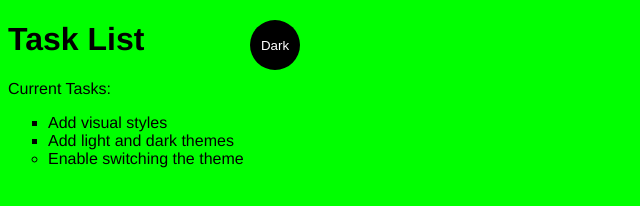
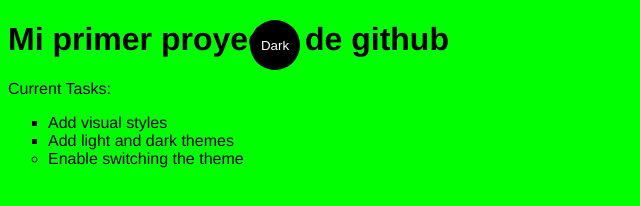
Before and after one commit to MaicolRojas242/simple-website, a plain HTML site: page index.html in a window 1280 px wide. Shown: the whole page, without its empty margins (0-640 px from the left). Drawn offline with Linux system fonts and the light colour scheme.

Commit message:
Actualizacion de archivo index

```diff
--- a/index.html
+++ b/index.html
@@ -8,7 +8,7 @@
     <link rel="stylesheet" href="main.css">
 </head>
 <body class="light-theme">
-    <h1>Task List</h1>
+    <h1>Mi primer proyecto de github</h1>
     <p id="msg">Current Tasks:</p>
     <ul>
         <li class="list">Add visual styles</li>
```
